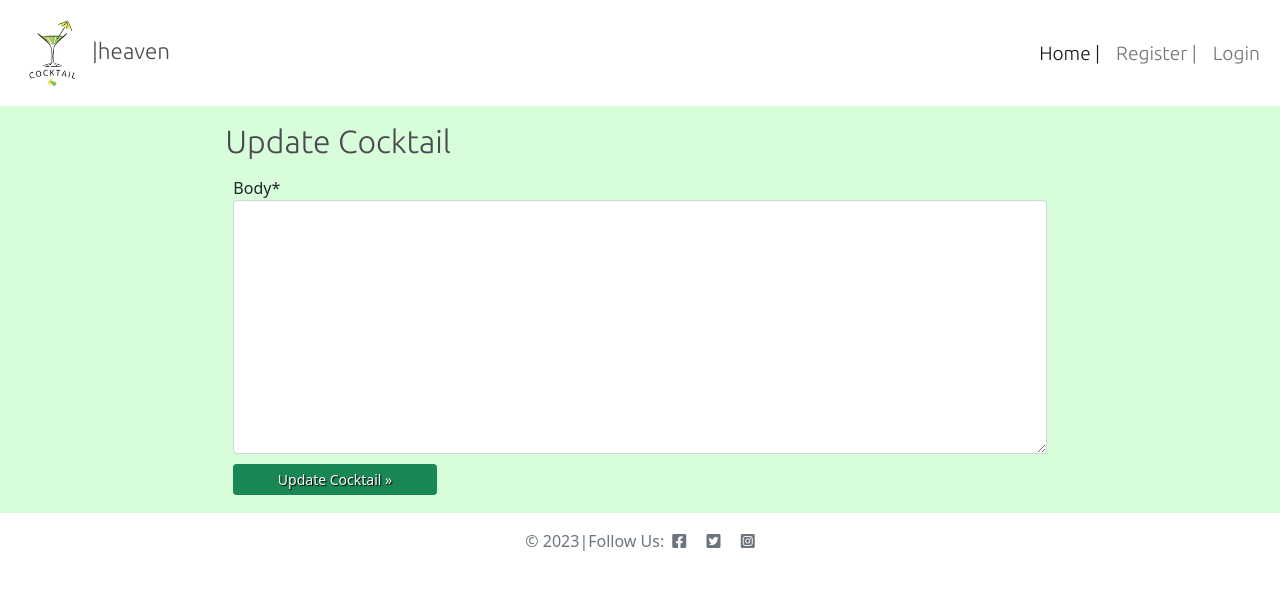
After one commit to Indrakens/cocktail-haven, a Django app: template templates/edit_cocktail_form.html in a window 1280 px wide. The commit adds this page. Shown: the top 590 px of the page. Run offline with Django 3.2, Linux system fonts and the light colour scheme; the template is opened without the code that fills it: values that come from a table or form of the project are taken from there, others are empty; some libraries are stand-ins or nearby versions.

```diff
--- a/cocktails2023/settings.py
+++ b/cocktails2023/settings.py
@@ -34,7 +34,7 @@ DEBUG = True
 
 X_FRAME_OPTIONS = 'SAMEORIGIN'
 
-ALLOWED_HOSTS = ['cocktailheaven-c43cabf55fb3.herokuapp.com','8000-indrakens-cocktailheave-72v6jlrp1nw.ws-eu106.gitpod.io']
+ALLOWED_HOSTS = ['cocktailheaven-c43cabf55fb3.herokuapp.com','8000-indrakens-cocktailheave-9nbp2jih1pf.ws-eu106.gitpod.io']
 
 
 # Application definition
--- a/static/css/style.css
+++ b/static/css/style.css
@@ -119,6 +119,7 @@
 .recipe-link a{
     color: #198754;
     text-decoration: none;
+    font-weight: 400;
 }
 
 .recipe-link :hover{
@@ -129,6 +130,7 @@
 .link {
     color: #198754;
     text-decoration: none;
+    font-weight: 400;
 }
 
 .link:hover,
--- /dev/null
+++ b/templates/edit_cocktail_form.html
@@ -0,0 +1,21 @@
+{% extends "base.html" %}
+{% load static %}
+{% load crispy_forms_tags %}
+{% block content %}
+
+
+<div class="container-fluid">
+  <div class="add-cocktail">
+    <div class="row">
+        <div class="col-md-8 mt-3 offset-md-2">
+          <h3 class="title ">Update Cocktail</h3>
+            <form class="cocktail-form p-2" method="POST" enctype="multipart/form-data">
+            {% csrf_token %}
+            {{ form | crispy }}
+            <button class="btn btn-sm btn-success w-25 btn-signup" type="submit">Update Cocktail &raquo;</button>
+            </form>
+        </div>
+    </div>
+  </div>
+</div>
+{% endblock %}
```
Also changed, not shown: templates/index.html (+4 -4 lines).
